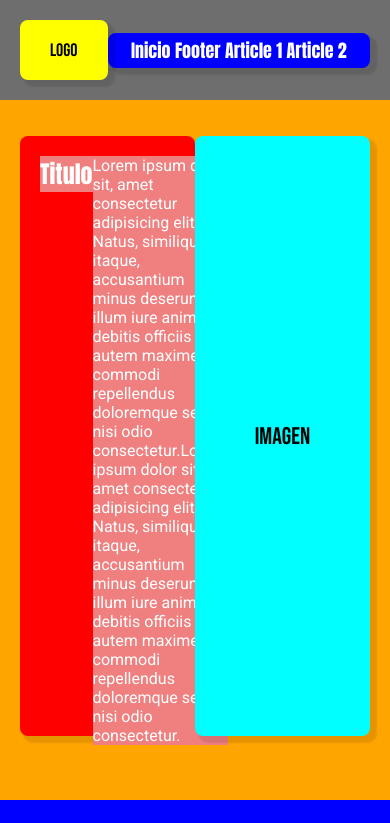
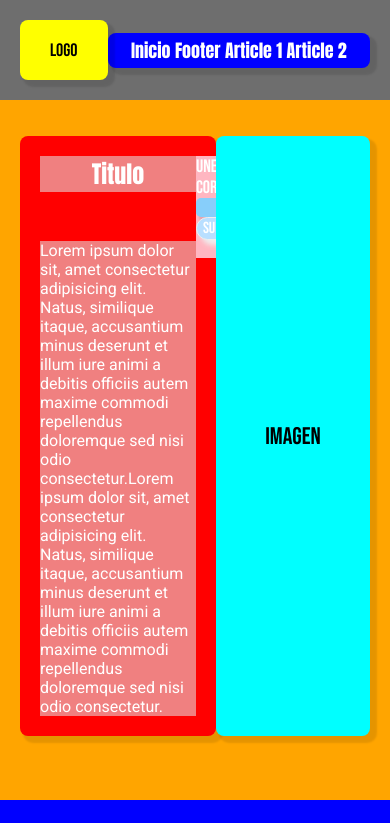
Before and after one commit to Alcibiades-Coder/DWFS16, a plain HTML site: page Proyecto 3 Landing de Negocio/landing.html in a window 390 px wide. Shown: the top 823 px of the page. Drawn offline with Linux system fonts and the light colour scheme.

Commit message:
Modificacion de Codigo y Subida de Imagenes

```diff
--- a/Proyecto 3 Landing de Negocio/landing.html
+++ b/Proyecto 3 Landing de Negocio/landing.html
@@ -25,7 +25,13 @@
 			<div class="fptitle">Titulo</div>
 			<div class="fpinfo">Lorem ipsum dolor sit, amet consectetur adipisicing elit. Natus, similique itaque, accusantium minus deserunt et illum iure animi a debitis officiis autem maxime commodi repellendus doloremque sed nisi odio consectetur.Lorem ipsum dolor sit, amet consectetur adipisicing elit. Natus, similique itaque, accusantium minus deserunt et illum iure animi a debitis officiis autem maxime commodi repellendus doloremque sed nisi odio consectetur.</div>
 			<div class="fpcontainer">
-				<div class="fpbanner">Banner de Promoción</div>
+				<div class="fpbanner">Unete a la lista de Correo!
+					<br>
+					<form>
+						<input class="inputemail" type="text">
+						<input class="button" type="submit" name="Enviar" id="">
+					</form>
+				</div>
 				<div class="fpicon"><a href="http://www.google.cl">Saber Más</a></div>
 			</div>
 		</div>
@@ -47,7 +53,9 @@
 	<footer id="footer" class="footerbox">
 		<section>
             <a href="#inicio">Go Back</a>
-            <a href="http://www.google.cl">Link a Google</a>
+            <a href="http://www.google.cl">Google</a>
+            <a href="http://www.facebook.com">Facebook</a>
+            <a href="http://www.instagram.com">Instagram</a>
         </section>
         <p>Copyright 2024</p>
 	</footer>
--- a/Proyecto 3 Landing de Negocio/style.css
+++ b/Proyecto 3 Landing de Negocio/style.css
@@ -114,7 +114,7 @@
     justify-content: space-around;
     align-items: top;
     background-color: orange;
-    height: 600px;
+    height: 800px;
     padding: 20px;
     border: none;
     box-sizing: border-box;
@@ -184,7 +184,7 @@
     justify-content: space-between;
     box-shadow: 5px 5px 2px 2px rgba(0,0,0,0.1);
     width: 38rem;
-    height: 500px;
+    height: 700px;
     padding: 20px;
     border: none;
     box-sizing: border-box;
@@ -199,7 +199,7 @@
     box-shadow: 5px 5px 2px 2px rgba(0,0,0,0.1);
     align-content: center;
     width: 38rem;
-    height: 500px;
+    height: 700px;
     padding: 20px;
     border: none;
     box-sizing: border-box;
@@ -237,13 +237,48 @@
     align-items: center;
 }
 .fpbanner{
+    display: flex;
+    flex-flow: column wrap;
+    justify-content: center;
+
     background-color: lightpink;
     font-family: "Bebas Neue", sans-serif;
-    font-size: 44px;
+    font-size: 36px;
     transition: color 0.3s ease;
     color:white;
     text-decoration: none
 }
+
+.inputemail{
+  font-family: "Bebas Neue", sans-serif;
+  font-size: 20px;
+  outline: none;
+  background-color: lightskyblue;
+  border: 0;
+  border-radius: 5px;
+  box-shadow: 5px 5px 2px 2px rgba(0,0,0,0.1);
+}
+
+.button{
+  font-family: "Bebas Neue", sans-serif;
+  font-size: 20px;
+  background: #B9DFFF;
+  color: #fff;
+  border: 1px solid #eee;
+  border-radius: 20px;
+  box-shadow: 5px 5px 5px #eee;
+  text-shadow: none;
+}
+
+.button:hover {
+  background: #016ABC;
+  color: #fff;
+  border: 1px solid #eee;
+  border-radius: 20px;
+  box-shadow: 5px 5px 5px #eee;
+  text-shadow: none;
+  }
+
 .fpicon{
     background-color: lightpink;
 }
@@ -293,7 +328,7 @@ section {
     justify-content: space-around;
     align-items: center;
     box-shadow: 5px 5px 2px 2px rgba(0,0,0,0.1);
-    width: 300px;
+    width: 600px;
     height: 100px;
     padding: 20px;
     border: none;
@@ -357,7 +392,18 @@ section {
 
     .fpbanner{
         font-size: 18px;
+        align-items: flex-end;
+        justify-content: flex-end;
     }
+
+    .inputemail{
+      font-size: 14px;
+    }
+
+    .button{
+      font-size: 16px;
+    }
+
 
     .fpicon a{
         font-size: 18px;
@@ -399,6 +445,7 @@ section {
 
     }
     section {
+        flex-flow: column wrap;
         width: 200px;
         height: 80px;
         padding: 20px;
```
Also changed, not shown: Proyecto 3 Landing de Negocio/images/Landing.png, Proyecto 3 Landing de Negocio/images/plan2.png (added).
